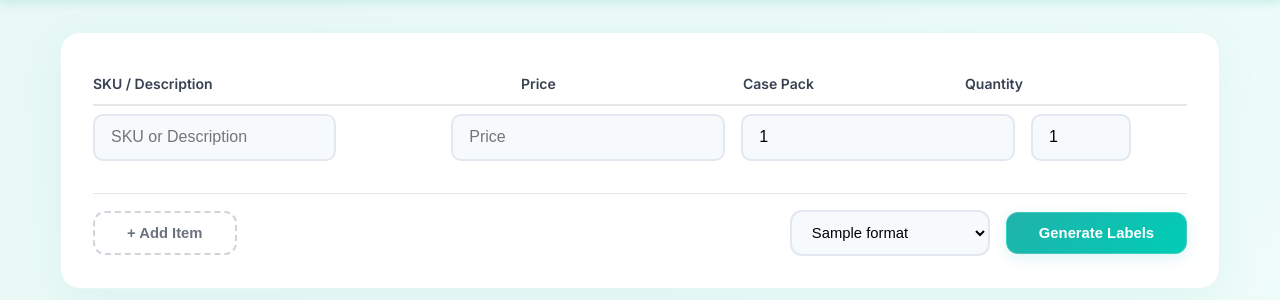
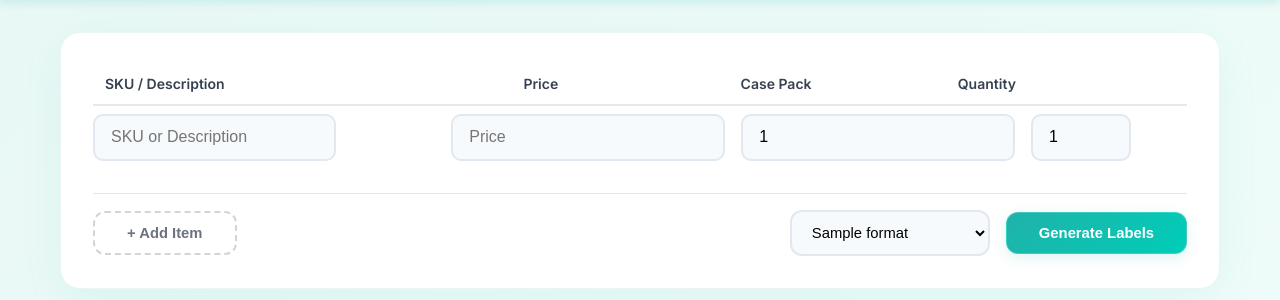
Before and after one commit to rewined/tools-dashboard, a Flask app: template templates/tools/labels.html in a window 1280 px wide. Shown: the part 60-360 px from the top of the page. Run offline with Flask 3, Linux system fonts and the light colour scheme; the template is opened without the code that fills it: most values are stand-ins (such as "Sample title", 1, 10 or a date in 2020).

Commit message:
Fix column header alignment with input fields

```diff
--- a/static/css/style.css
+++ b/static/css/style.css
@@ -482,6 +482,9 @@ body {
     font-weight: 600;
     color: #374151;
     font-size: 0.875rem;
+    padding: 0 0.75rem;
+    display: flex;
+    align-items: center;
 }
 
 .items-grid {
```
